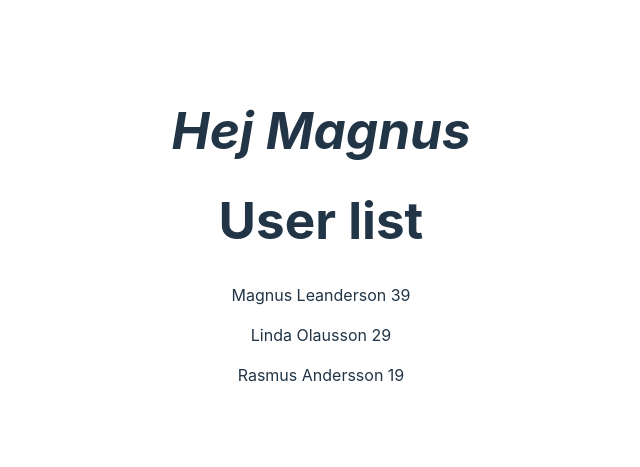
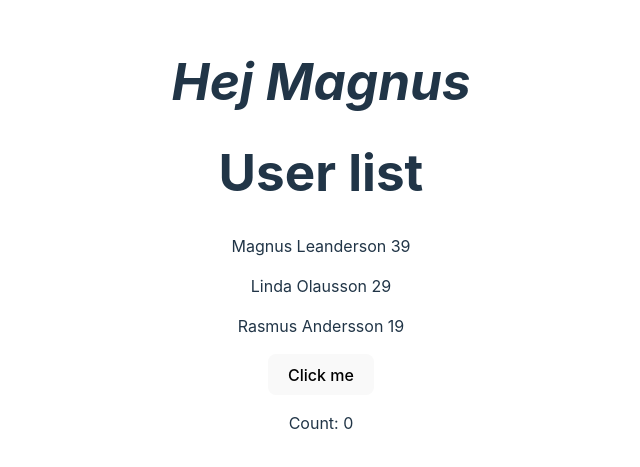
Before and after one commit to mangalooo/ITHS_FirstProject, a React (Vite) app: page / in a window 1280 px wide. Shown: the part 165-632 px from the top of the page, without its empty margins (319-959 px from the left). Built offline with nearby package versions, Linux system fonts and the light colour scheme.

Commit message:
Test "Event"

```diff
--- a/src/App.jsx
+++ b/src/App.jsx
@@ -1,6 +1,7 @@
 import './App.css';
 import MyClass from './components/MyClass';
 import ParentComponentUserList from './components/ParentComponentUserList';
+import Event from './components/Event';
 {/*
 import MyFunction from './components/MyFunction';
 import MapFilterReduceFind from './components/MapFilterReduceFind';
@@ -19,6 +20,7 @@ function App() {
           <div>
               <MyClass />
               <ParentComponentUserList />
+              <Event />
 
               {/*
                 <MyFunction />
--- /dev/null
+++ b/src/components/Event.jsx
@@ -0,0 +1,18 @@
+import { useState } from "react";
+
+function MyEvent() {
+    const [count, setCount] = useState(0);
+
+    const handleClick = () => {
+        setCount(count + 30);
+    };
+
+    return (
+        <div>
+            <button onClick={handleClick}> Click me </button>
+            <p> Count: {count} </p>
+        </div>
+    )
+}
+
+export default MyEvent;
--- a/src/components/ParentComponentUserList.jsx
+++ b/src/components/ParentComponentUserList.jsx
@@ -1,5 +1,3 @@
-
-
 import UserItem from "./ChildComponentUserItem";
 
 function UserList()
```
